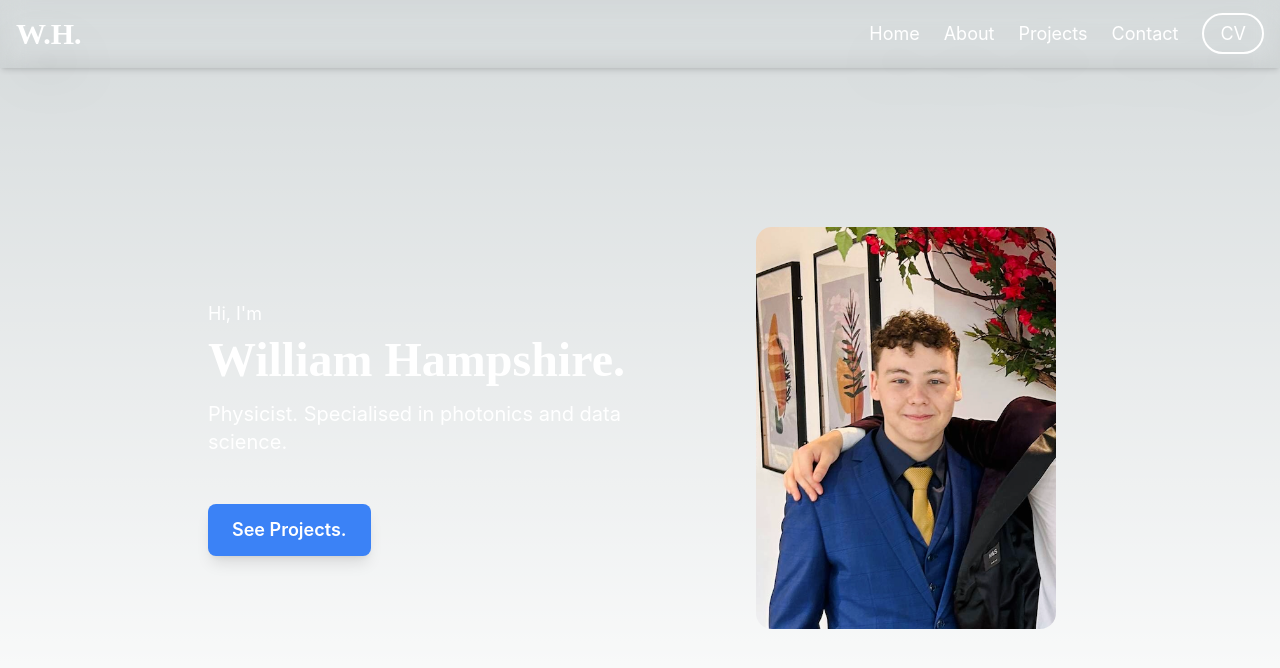
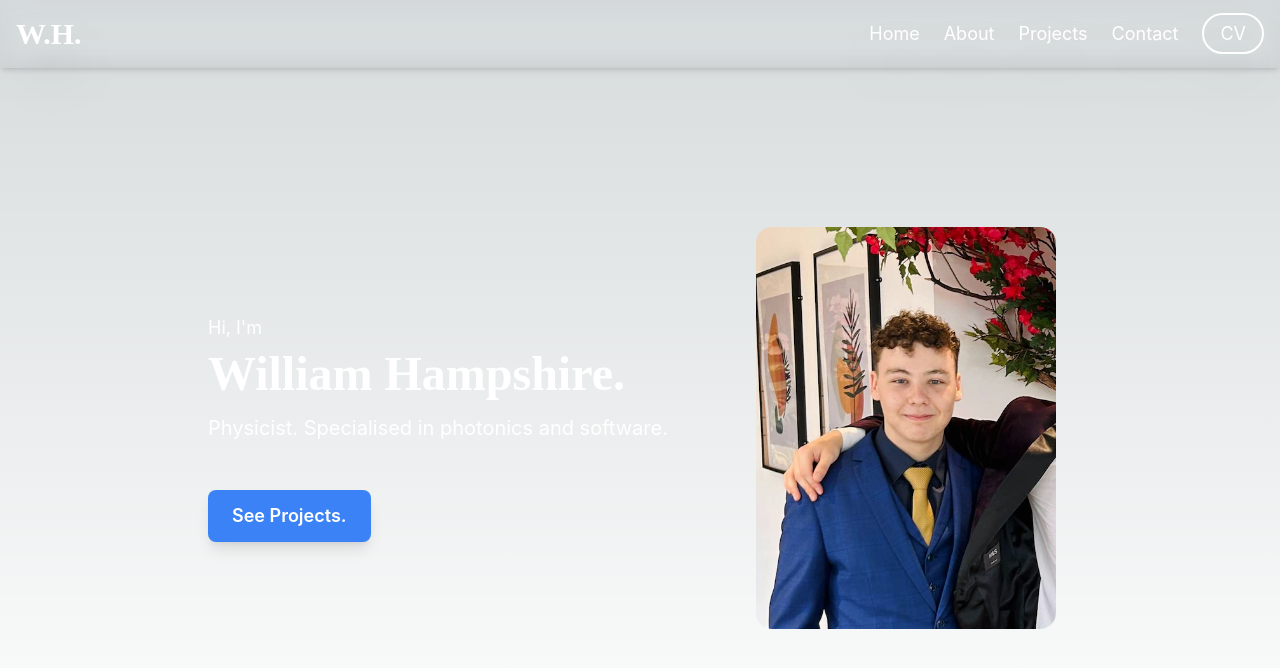
Before and after one commit to willhampshire/portfolio-website, a Next.js app: page / in a window 1280 px wide. Shown: the top 668 px of the page. Built offline with nearby package versions, Linux system fonts and the light colour scheme.

Commit message:
Update page.tsx brief description

```diff
--- a/app/page.tsx
+++ b/app/page.tsx
@@ -42,7 +42,7 @@ export default function HomePage() {
                 <div className="text-left mr-auto md:mr-8 md:w-2/3 ml-4 my-8">
                     <p className="text-md md:text-lg mb-4 md:mb-2">{"Hi, I'm"}</p>
                     <h2 className="text-4xl md:text-5xl mb-4">William Hampshire.</h2>
-                    <p className="text-md md:text-xl mb-8 md:mb-12">Physicist. Specialised in photonics and data science.</p>
+                    <p className="text-md md:text-xl mb-8 md:mb-12">Physicist. Specialised in photonics and software.</p>
 
                     <Link href="/projects" passHref>
                         <button
```
